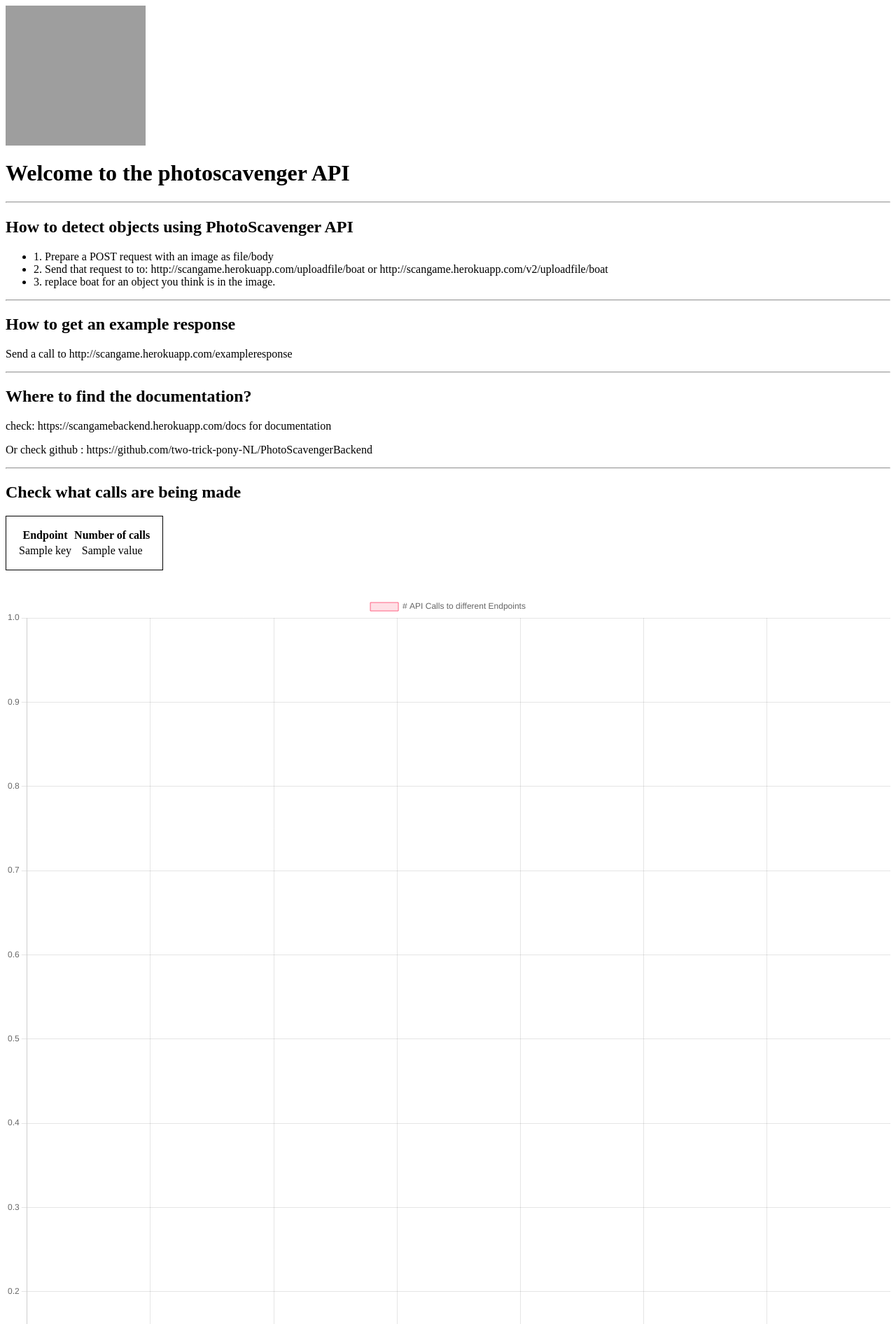
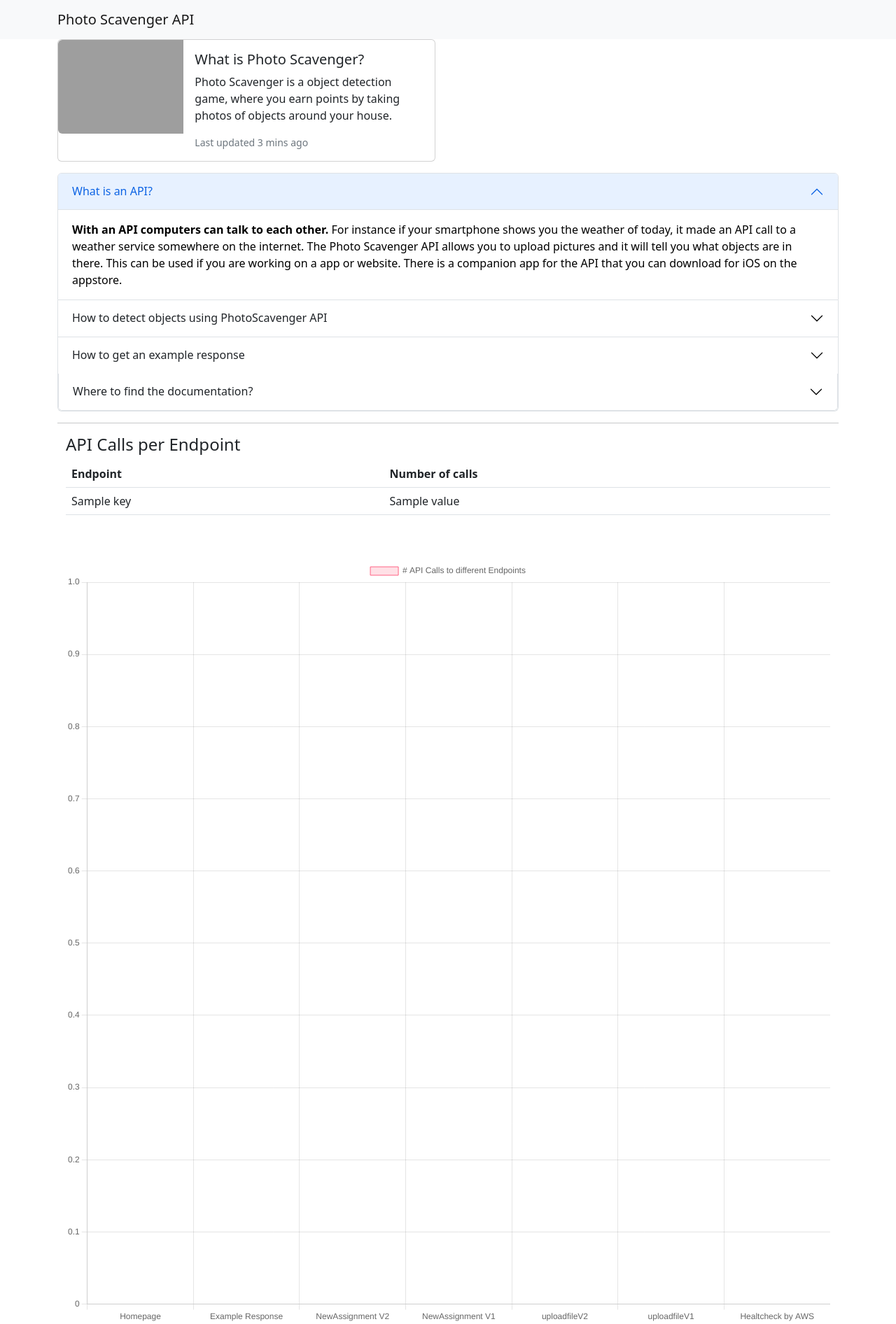
Before and after one commit to two-trick-pony-NL/PhotoScavengerBackend, a Python web app: template templates/index.html in a window 1280 px wide. Shown: the top 1892 px of the page at 70% size. Run offline with Jinja, Linux system fonts and the light colour scheme; the template is opened without the code that fills it: most values are stand-ins (such as "Sample title", 1, 10 or a date in 2020); grey boxes are pictures that could not be loaded.

Commit message:
deploy API page with Chartjs

```diff
--- a/stats.json
+++ b/stats.json
@@ -1,5 +1,5 @@
 {
-    "Homepage": 50,
+    "Homepage": 95,
     "ExampleResponse": 1,
     "NewAssignmentV2": 1,
     "NewAssignmentV1": 1,
--- a/templates/index.html
+++ b/templates/index.html
@@ -1,30 +1,104 @@
 <html>
         <head>
             <title>PhotoScavenger API </title>
+            <link href="https://cdn.jsdelivr.net/npm/bootstrap@5.2.0/dist/css/bootstrap.min.css" rel="stylesheet" integrity="sha384-gH2yIJqKdNHPEq0n4Mqa/HGKIhSkIHeL5AyhkYV8i59U5AR6csBvApHHNl/vI1Bx" crossorigin="anonymous">
+<script src="https://cdn.jsdelivr.net/npm/bootstrap@5.2.0/dist/js/bootstrap.bundle.min.js" integrity="sha384-A3rJD856KowSb7dwlZdYEkO39Gagi7vIsF0jrRAoQmDKKtQBHUuLZ9AsSv4jD4Xa" crossorigin="anonymous"></script>
         </head>
         <body>
-        <img src="https://user-images.githubusercontent.com/71013416/179624009-d72ba019-3639-438d-8857-dbc061f675a3.png" width="200" height="200" alt="PhotoScavengerLogo">
-            <h1> Welcome to the photoscavenger API <h1>
-            <hr>
-            <h2>How to detect objects using PhotoScavenger API</h2>
-                <ul>
-                <li>1. Prepare a POST request with an image as file/body </li>
-                <li>2. Send that request to to: http://scangame.herokuapp.com/uploadfile/boat or  http://scangame.herokuapp.com/v2/uploadfile/boat</li>
-                <li>3. replace boat for an object you think is in the image.</li>
-                </ul>
-                <hr>
-                <h2>How to get an example response</h2>
-                <p>Send a call to http://scangame.herokuapp.com/exampleresponse
-                <hr>
-                <h2> Where to find the documentation? </h2>
-                <p>check: https://scangamebackend.herokuapp.com/docs for documentation</p>
-                <p>Or check github : https://github.com/two-trick-pony-NL/PhotoScavengerBackend</p>
+            <nav class="navbar bg-light">
+                <div class="container">
+                  <a class="navbar-brand" href="/">Photo Scavenger API</a>
 
-                <hr>
-                <h2>Check what calls are being made</h2>
+                </div>
+    </nav>
+    <div class="container">
 
 
-                <table style="padding: 15px; text-align: center;border: 1px solid;">
+        <div class="card mb-3" style="max-width: 540px;">
+            <div class="row g-0">
+              <div class="col-md-4">
+                <img src="https://user-images.githubusercontent.com/71013416/179624009-d72ba019-3639-438d-8857-dbc061f675a3.png" class="img-fluid rounded-start" alt="...">
+              </div>
+              <div class="col-md-8">
+                <div class="card-body">
+                  <h5 class="card-title">What is Photo Scavenger?</h5>
+                  <p class="card-text">Photo Scavenger is a object detection game, where you earn points by taking photos of objects around your house.</p>
+                  <p class="card-text"><small class="text-muted">Last updated 3 mins ago</small></p>
+                </div>
+
+              </div>
+            </div>
+          </div>
+
+
+          <div class="accordion" id="accordionExample">
+            <div class="accordion-item">
+              <h2 class="accordion-header" id="headingOne">
+                <button class="accordion-button" type="button" data-bs-toggle="collapse" data-bs-target="#collapseOne" aria-expanded="true" aria-controls="collapseOne">
+                  What is an API?
+                </button>
+              </h2>
+              <div id="collapseOne" class="accordion-collapse collapse show" aria-labelledby="headingOne" data-bs-parent="#accordionExample">
+                <div class="accordion-body">
+                  <strong>With an API computers can talk to each other.</strong> For instance if your smartphone shows you the weather of today, it made an API call to a weather service somewhere on the internet. The Photo Scavenger API allows you to upload pictures and it will tell you what objects are in there. This can be used if you are working on a app or website. There is a companion app for the API that you can download for iOS on the appstore.
+                </div>
+              </div>
+            </div>
+            <div class="accordion-item">
+              <h2 class="accordion-header" id="headingTwo">
+                <button class="accordion-button collapsed" type="button" data-bs-toggle="collapse" data-bs-target="#collapseTwo" aria-expanded="false" aria-controls="collapseTwo">
+                    How to detect objects using PhotoScavenger API
+                </button>
+              </h2>
+              <div id="collapseTwo" class="accordion-collapse collapse" aria-labelledby="headingTwo" data-bs-parent="#accordionExample">
+                <div class="accordion-body">
+                  <strong>To work with the API you'll need to build some kind of app or service.</strong> that can make calls to the API. If you have that then it is simple, as Photo Scavenger does not have any rate limits or authentication.
+                 <br> <ul>
+                    <li>1. Prepare a POST request with an image as file/body from the app that you are building </li>
+                    <li>2. Send that request to to: https://photoscavenger.vdotvo9a4e2a6.eu-central-1.cs.amazonlightsail.com/uploadfile/boat or  https://photoscavenger.vdotvo9a4e2a6.eu-central-1.cs.amazonlightsail.com/v2/uploadfile/boat</li>
+                    <li>3. replace boat for an object you think is in the image.</li>
+                    </ul>
+                    * Note the v1 API detects 18 objects, the V2 80
+                </div>
+              </div>
+            </div>
+            <div class="accordion-item">
+              <h2 class="accordion-header" id="headingThree">
+                <button class="accordion-button collapsed" type="button" data-bs-toggle="collapse" data-bs-target="#collapseThree" aria-expanded="false" aria-controls="collapseThree">
+                    How to get an example response
+                </button>
+              </h2>
+              <div id="collapseThree" class="accordion-collapse collapse" aria-labelledby="headingThree" data-bs-parent="#accordionExample">
+                <div class="accordion-body">
+                    <a href="https://photoscavenger.vdotvo9a4e2a6.eu-central-1.cs.amazonlightsail.com/exampleresponse" class="btn btn-danger" tabindex="-1" role="button">Get example response (JSON)</a>
+                    <br>Then you should receive something like: <br><br>
+                    <code> {"Searchedfor:":"boat",<br>"Wasfound":"NO",<br>"OtherObjectsDetected":["person","person","person","person","bicycle","motorbike","bicycle","motorbike","bicycle"],<br>"Processed_FileName":"scanned_image54e46fb8-93f8-43ad-a8ec-99eb83f260af.jpg",<br>"file_url":"image54e46fb8-93f8-43ad-a8ec-99eb83f260af.jpg",<br>}</code>
+                    <p>Or send a <code>GET</code> request to https://photoscavenger.vdotvo9a4e2a6.eu-central-1.cs.amazonlightsail.com/exampleresponse
+                </div>
+              </div>
+              <div class="accordion-item">
+                <h2 class="accordion-header" id="headingFour">
+                  <button class="accordion-button collapsed" type="button" data-bs-toggle="collapse" data-bs-target="#collapseFour" aria-expanded="false" aria-controls="collapseThree">
+                    Where to find the documentation?
+                  </button>
+                </h2>
+                <div id="collapseFour" class="accordion-collapse collapse" aria-labelledby="headingFour" data-bs-parent="#accordionExample">
+                  <div class="accordion-body">
+                    <a href="https://photoscavenger.vdotvo9a4e2a6.eu-central-1.cs.amazonlightsail.com/docs/" class="btn btn-danger" tabindex="-1" role="button">Get API documentation (Swagger)</a>
+                <br>
+                    <p>For the source code check <a href="https://github.com/two-trick-pony-NL/PhotoScavengerBackend">GitHub</a></p>
+                  </div>
+                </div>
+            </div>
+          </div>
+                </div>
+                <hr>
+
+    <div class="container">
+                <h4>API Calls per Endpoint</h4>
+
+
+                <table class="table">
                     <tr>
                       <th>Endpoint</th>
                       <th>Number of calls</th>
@@ -65,7 +139,7 @@
     });
     </script>
 
-                <div width="400" height="400">
+                <div height="400">
 
                 <canvas id="myChart1" width="400" height="400"></canvas>
                 </div>
@@ -107,7 +181,8 @@
                     }
                 });
                 </script>
-
+    <script src="https://cdn.jsdelivr.net/npm/bootstrap@5.2.0/dist/js/bootstrap.bundle.min.js" integrity="sha384-A3rJD856KowSb7dwlZdYEkO39Gagi7vIsF0jrRAoQmDKKtQBHUuLZ9AsSv4jD4Xa" crossorigin="anonymous"></script>
+            </div>
         </body>
 
     </html>
```
Also changed, not shown: main.py (+2 -5 lines).
